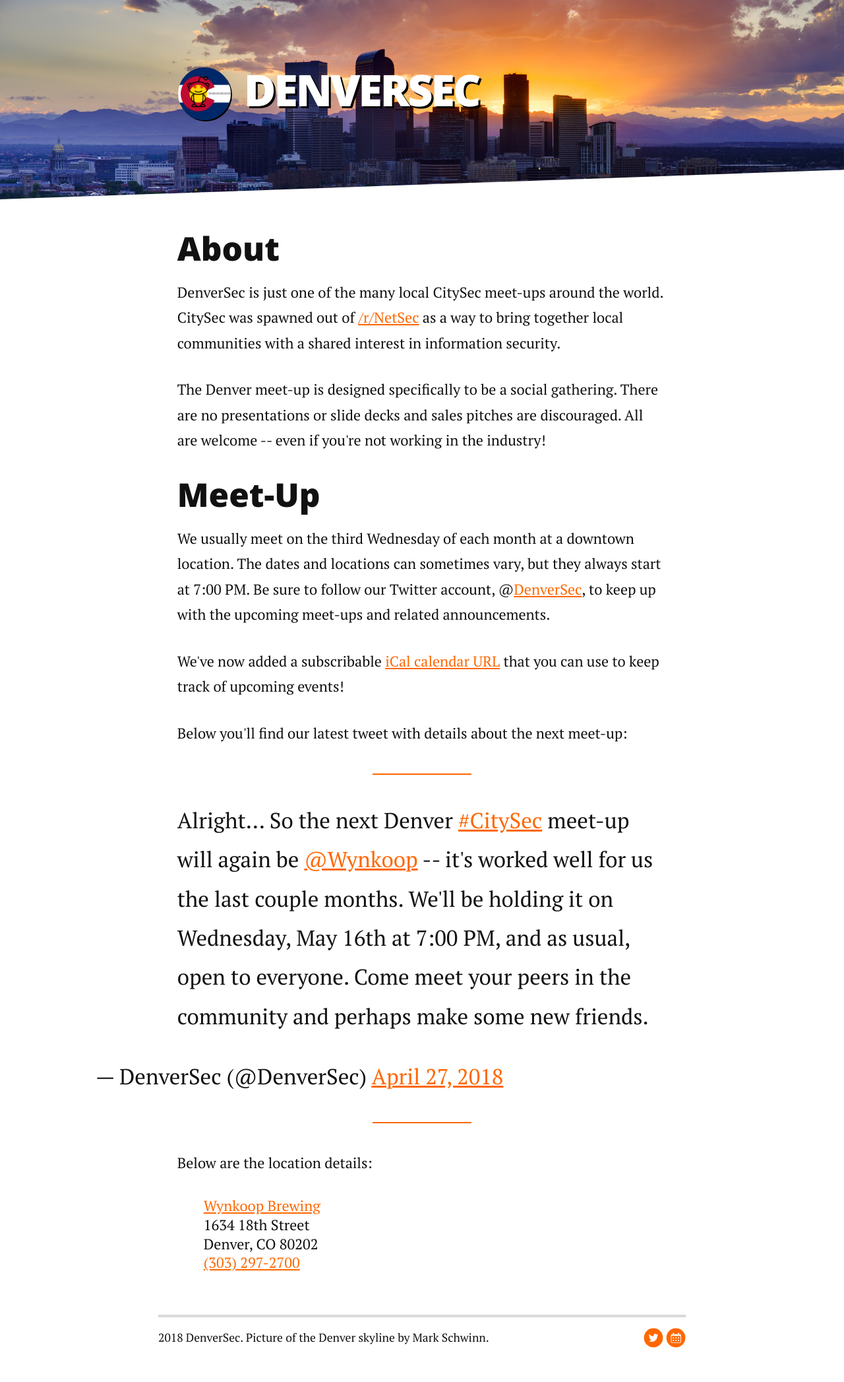
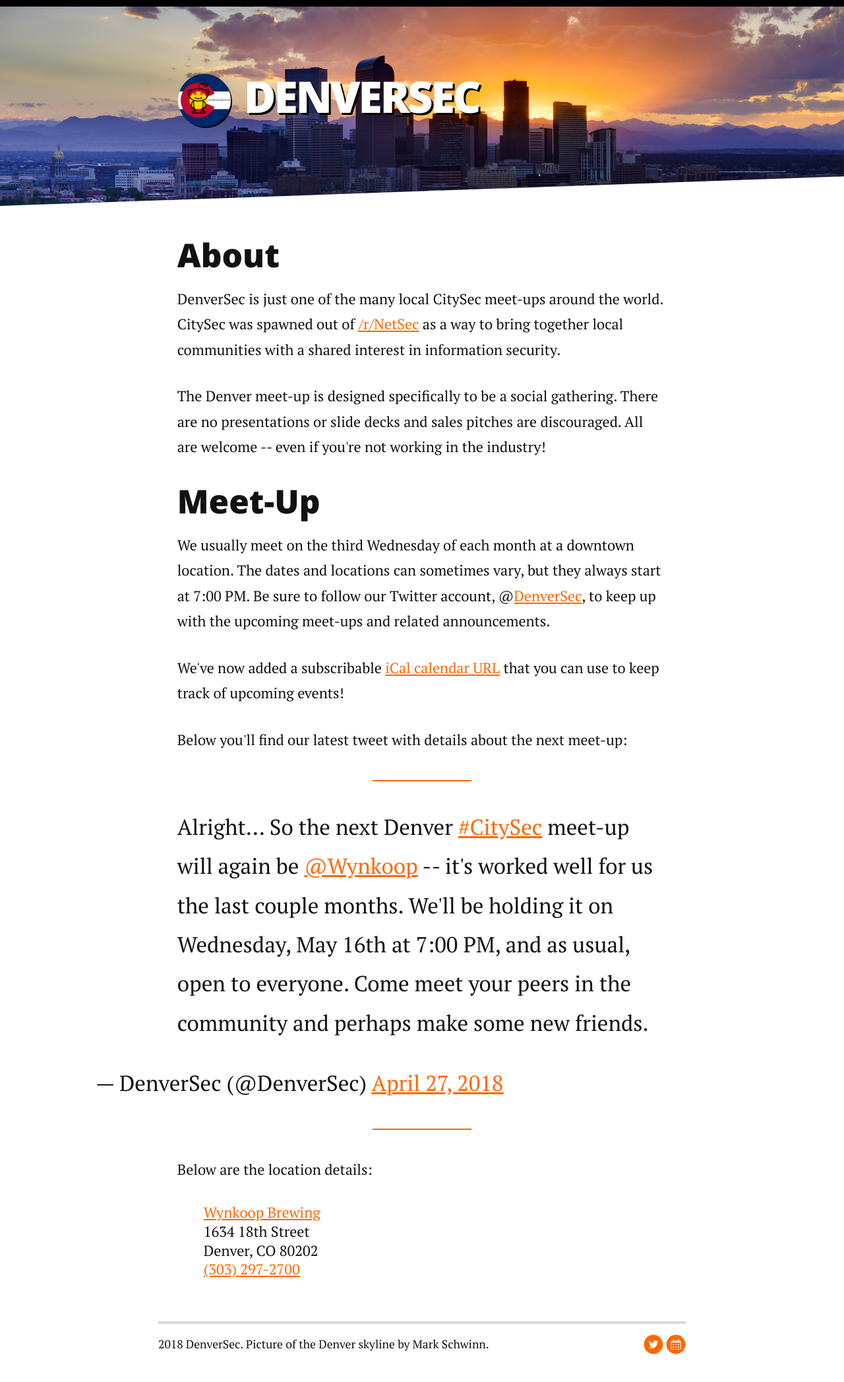
Before and after one commit to denversec/denversec.github.io, a Jekyll site: the page built from index.html, in a window 1280 px wide. Shown: the whole page at 66% size. Built offline with Jekyll 4.4.1, drawn with Linux system fonts in a browser that asks for light colours; nearby versions of some CDN libraries; comment, search, counter and statistics services are not loaded.

Commit message:
Some more minor styling changes

```diff
--- a/_includes/head.html
+++ b/_includes/head.html
@@ -32,7 +32,7 @@
     <!-- Modernizr -->
     <script src="{{ "/assets/js/modernizr.custom.15390.js" | prepend: site.baseurl }}" type="text/javascript"></script>
 
-    <meta name="theme-color" content="#000">
+    <meta name="theme-color" content="#ff6700">
     <meta name="apple-mobile-web-app-status-bar-style" content="black-translucent">
 
     {% if site.google_analytics %} {% include google_analytics.html %} {% endif %}
--- a/_includes/header.html
+++ b/_includes/header.html
@@ -1,3 +1,4 @@
+<div class="black-line" style="background-color: #000; height: 10px;">&nbsp;</div>
  <div class="header">
      <div class="container">
          <img class="header-icon" src="/assets/img/logo.png" />
```
